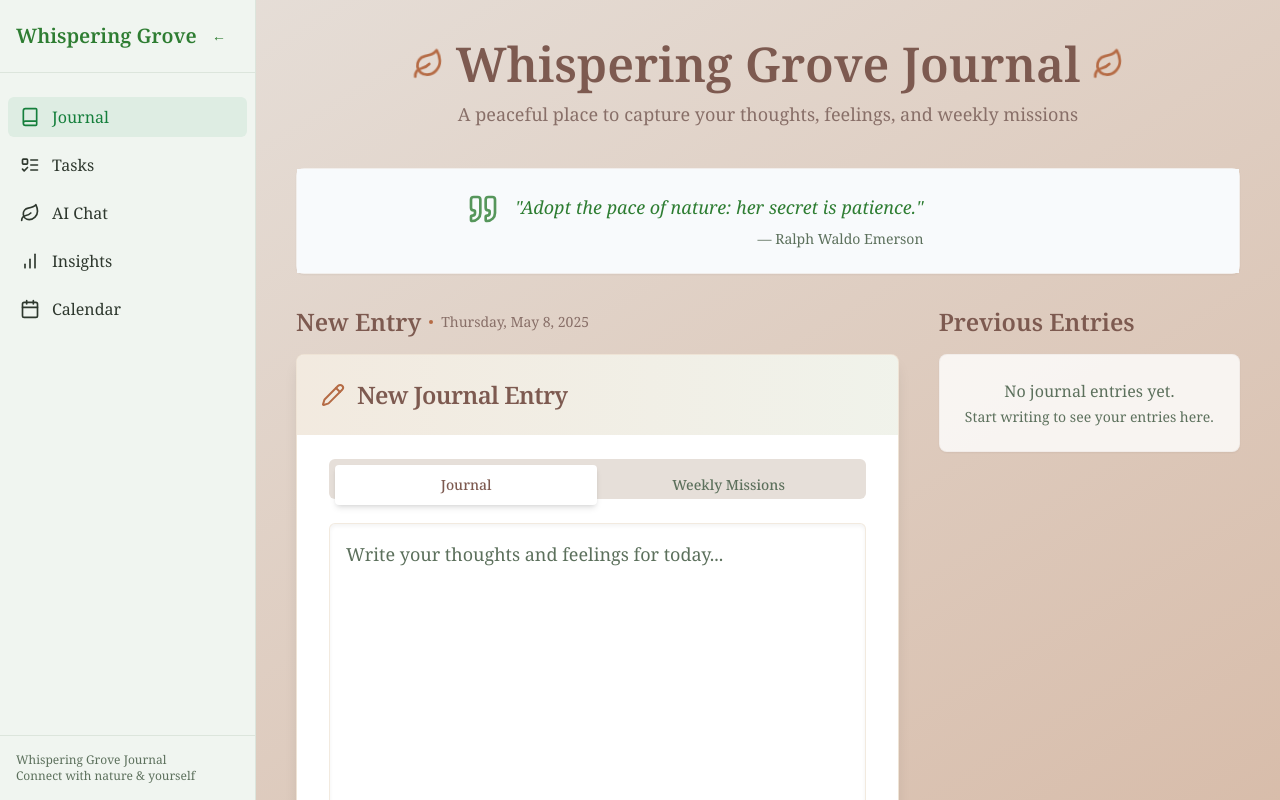
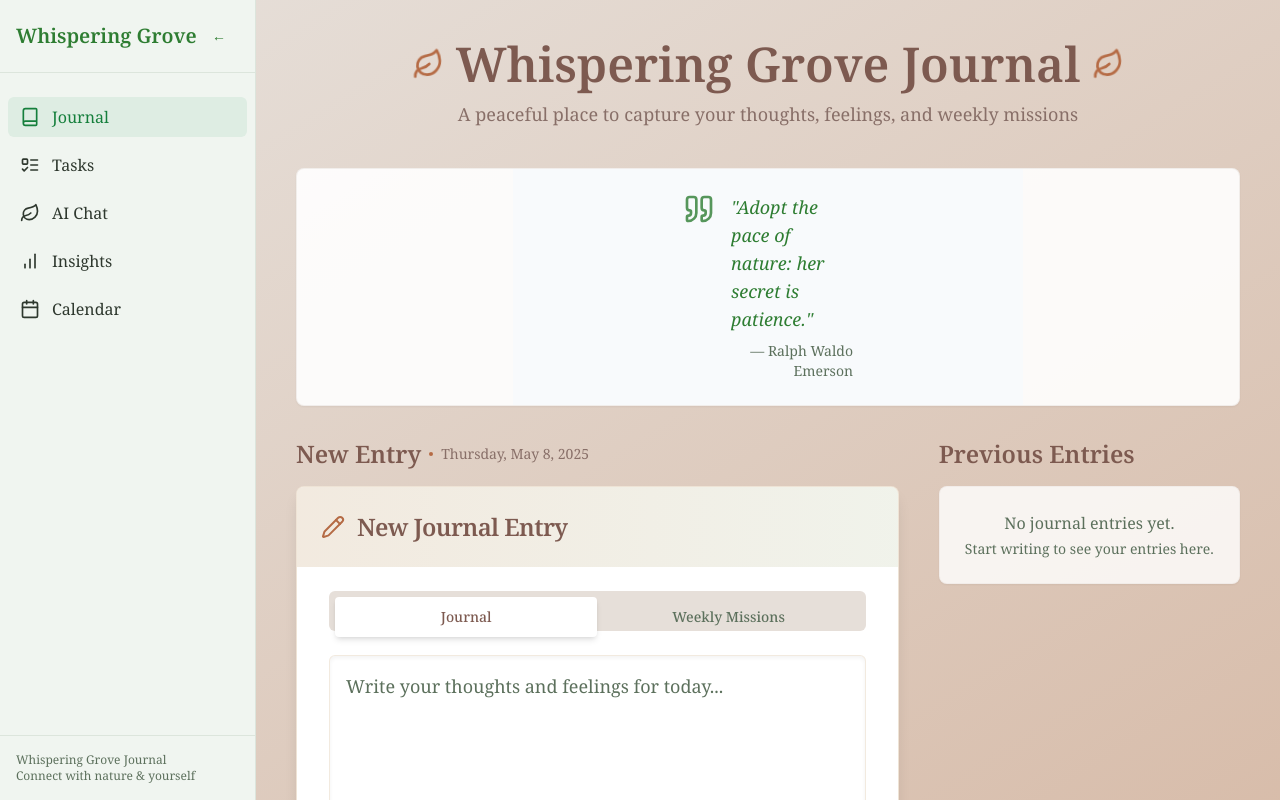
Before and after one commit to kernelios123/liran-sap, a React (Vite) app: page / in a window 1280 px wide. Shown: the top 800 px of the page. Built offline with nearby package versions, Linux system fonts and the light colour scheme.

Commit message:
Visual edit in Lovable
Edited UI in Lovable

```diff
--- a/src/components/journal/DailyQuote.tsx
+++ b/src/components/journal/DailyQuote.tsx
@@ -1,14 +1,10 @@
-
 import { useState, useEffect } from "react";
 import { Card, CardContent } from "@/components/ui/card";
 import { Quote } from "lucide-react";
-
 interface DailyQuoteProps {
   className?: string;
 }
-
-const quotes = [
-  {
+const quotes = [{
   text: "The best time to plant a tree was 20 years ago. The second best time is now.",
   author: "Chinese Proverb"
 }, {
@@ -38,9 +34,7 @@ const quotes = [
 }, {
   text: "Every morning we are born again. What we do today is what matters most.",
   author: "Buddha"
-  }
-];
-
+}];
 export function DailyQuote({
   className
 }: DailyQuoteProps) {
@@ -48,7 +42,6 @@ export function DailyQuote({
     text: "",
     author: ""
   });
-
   useEffect(() => {
     // Use date-based seeding to ensure same quote for the entire day
     const today = new Date();
@@ -56,12 +49,9 @@ export function DailyQuote({
     const quoteIndex = dayOfYear % quotes.length;
     setQuote(quotes[quoteIndex]);
   }, []);
-
   if (!quote.text) return null;
-
-  return (
-    <Card className={`border-nature-sand/30 bg-white/90 ${className}`}>
-      <CardContent className="pt-6 rounded-none px-[170px] bg-slate-50">
+  return <Card className={`border-nature-sand/30 bg-white/90 ${className}`}>
+      <CardContent className="pt-6 rounded-none bg-slate-50 my-0 px-[170px] mx-[216px]">
         <div className="flex gap-4">
           <Quote className="h-8 w-8 text-nature-forest flex-shrink-0 opacity-80" />
           <div>
@@ -70,6 +60,5 @@ export function DailyQuote({
           </div>
         </div>
       </CardContent>
-    </Card>
-  );
+    </Card>;
 }
```
Lines whose indentation alone changed are shown as unchanged.
